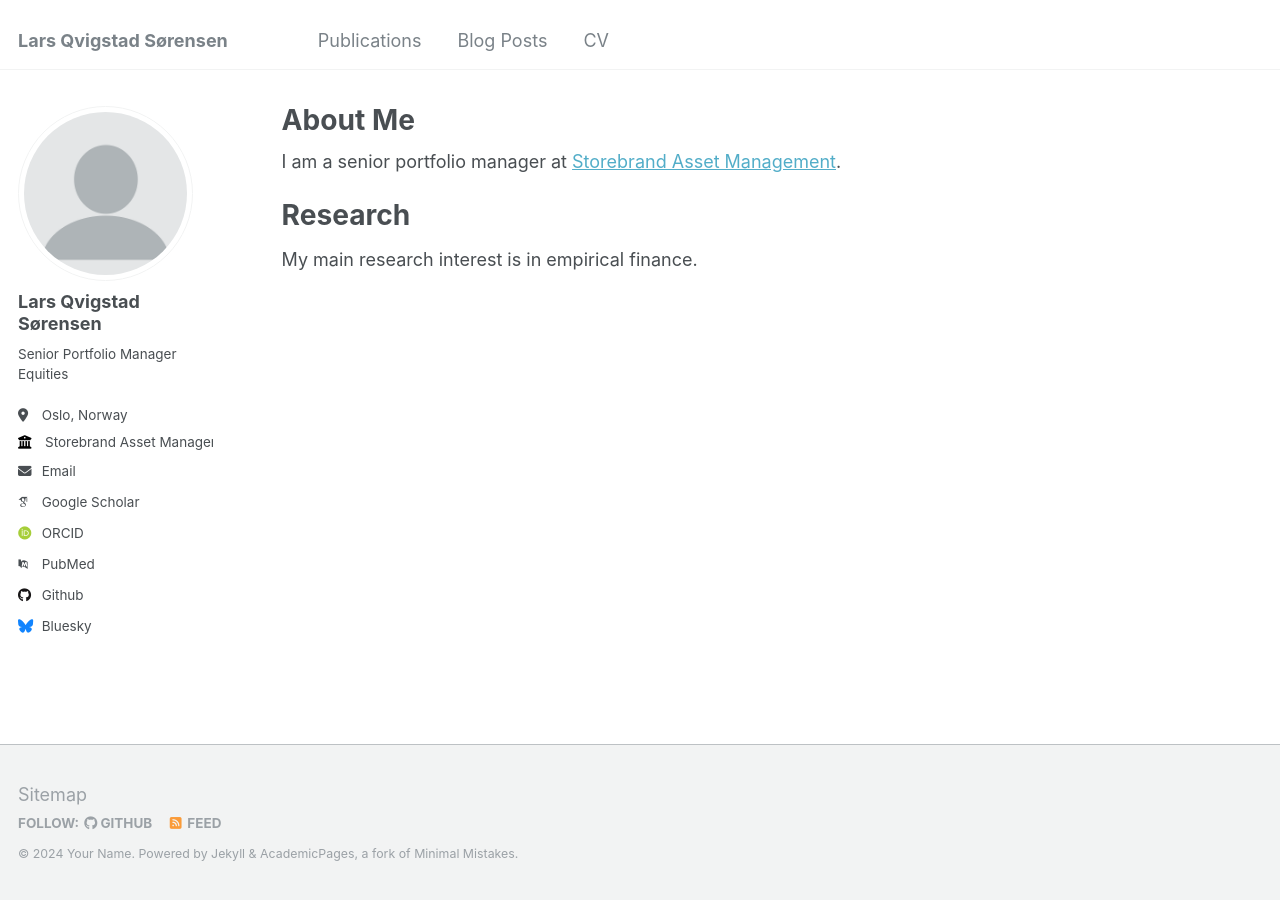
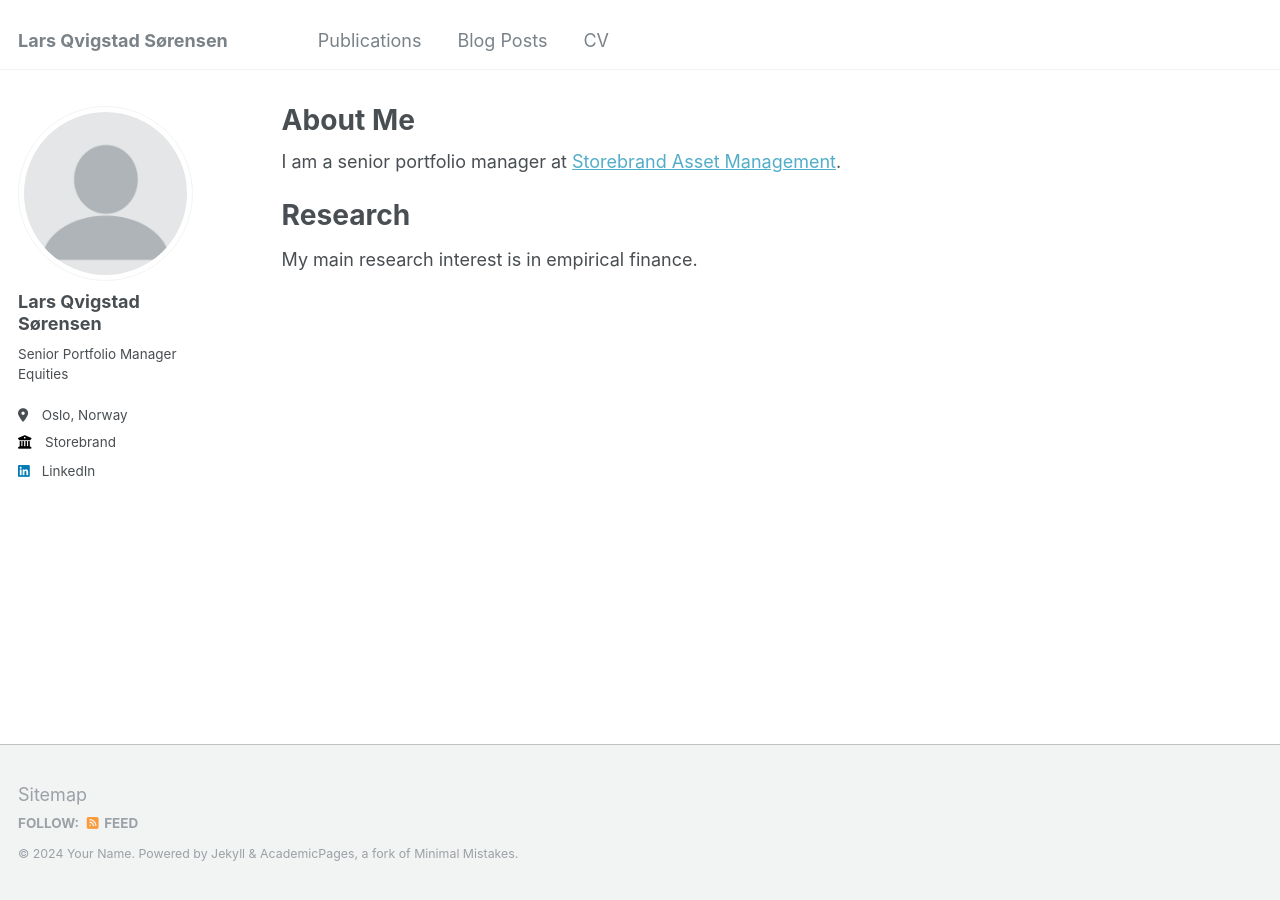
Before and after one commit to lars-qvigstad-sorensen/lars-qvigstad-sorensen.github.io, a Jekyll site: the page built from _pages/about.md, in a window 1280 px wide. Built offline with Jekyll 4.4.1, drawn with Linux system fonts in a browser that asks for light colours; some web fonts are replaced.

Commit message:
Update _config.yml

```diff
--- a/_config.yml
+++ b/_config.yml
@@ -12,9 +12,9 @@ title                    : "Lars Qvigstad Sørensen"
 title_separator          : "-"
 name                     : &name "Your Name"
 description              : &description "personal description"
-url                      : https://academicpages.github.io # the base hostname & protocol for your site e.g. "https://mmistakes.github.io"
+url                      : https://lars-qvigstad-sorensen.github.io # the base hostname & protocol for your site e.g. "https://mmistakes.github.io"
 baseurl                  : "" # the subpath of your site, e.g. "/blog"
-repository               : "academicpages/academicpages.github.io"
+repository               : "lars-qvigstad-sorensen/lars-qvigstad-sorensen.github.io"
 
 # Site Author - The following control what appear as part of the author content on the side bar.
 #               If a field is blank the icon and link will not appear, otherwise it will be shown.
@@ -26,29 +26,29 @@ author:
   pronouns         : # example: "she/her"
   bio              : "Senior Portfolio Manager Equities"
   location         : "Oslo, Norway"
-  employer         : "Storebrand Asset Management"
+  employer         : "Storebrand"
   uri              : # URL
-  email            : "none@example.org"
+  email            : #"none@example.org"
 
   # Academic websites
   arxiv            : # URL - Update with the correct link to your profile
-  googlescholar    : "https://scholar.google.com/citations?user=PS_CX0AAAAAJ"
+  googlescholar    : # "https://scholar.google.com/citations?user=PS_CX0AAAAAJ"
   impactstory      : # URL
-  orcid            : "http://orcid.org/yourorcidurl"
+  orcid            : # "http://orcid.org/yourorcidurl"
   semantic         : # URL
-  pubmed           : "https://www.ncbi.nlm.nih.gov/pubmed/?term=john+snow"
+  pubmed           : # "https://www.ncbi.nlm.nih.gov/pubmed/?term=john+snow"
   researchgate     : # URL
 
   # Repositories and software development
   bitbucket        : # Username - Update with your username on the site
   codepen          : # Username
   dribbble         : # Username
-  github           : "academicpages"
+  github           : # "academicpages"
   kaggle           : # Username
   stackoverflow    : # User number or user number and name (i.e., use "1" or "1/jeff-atwood")
 
   # Social media
-  bluesky          : "bsky.app" # Replace this with you Bluesky username
+  bluesky          : # "bsky.app" # Replace this with you Bluesky username
   facebook         : # Username
   flickr           : # Username
   foursquare       : # Username
@@ -57,7 +57,7 @@ author:
   keybase          : # Username
   instagram        : # Username
   lastfm           : # Username
-  linkedin         : # Username
+  linkedin         : lars-qvigstad-sørensen-871b3b30
   mastodon         : # URL
   medium           : # URL
   pinterest        : # Username
```
